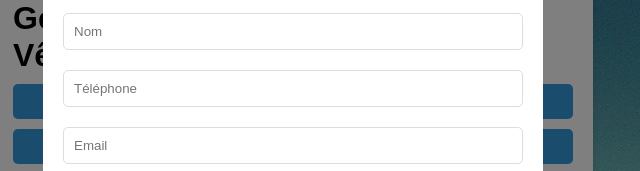
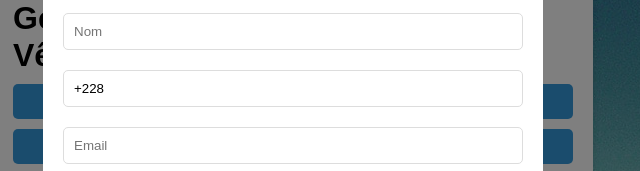
Before and after one commit to NouvelleTechnologie/Ma-Boutique-de-vente-en-ligne, a plain HTML site: page index.html in a window 1280 px wide. Both pictures are taken after a click on the button "Nouveau Client". Shown: the part 246-417 px from the top of the page, 347-987 px from the left. Drawn offline with Linux system fonts and the light colour scheme.

Commit message:
Update index.html

```diff
--- a/index.html
+++ b/index.html
@@ -26,7 +26,7 @@
                 <input type="text" name="nom" placeholder="Nom" required maxlength="50">
                 <div id="nomError" class="error"></div>
 
-                <input type="tel" name="telephone" placeholder="Téléphone" required pattern="[0-9]{} value="+228">
+                <input type="tel" placeholder="Téléphone" required pattern="[0-9]" value="+228">
                 <div id="telephoneError" class="error"></div>
 
                 <input type="email" name="email" placeholder="Email" required>
```
